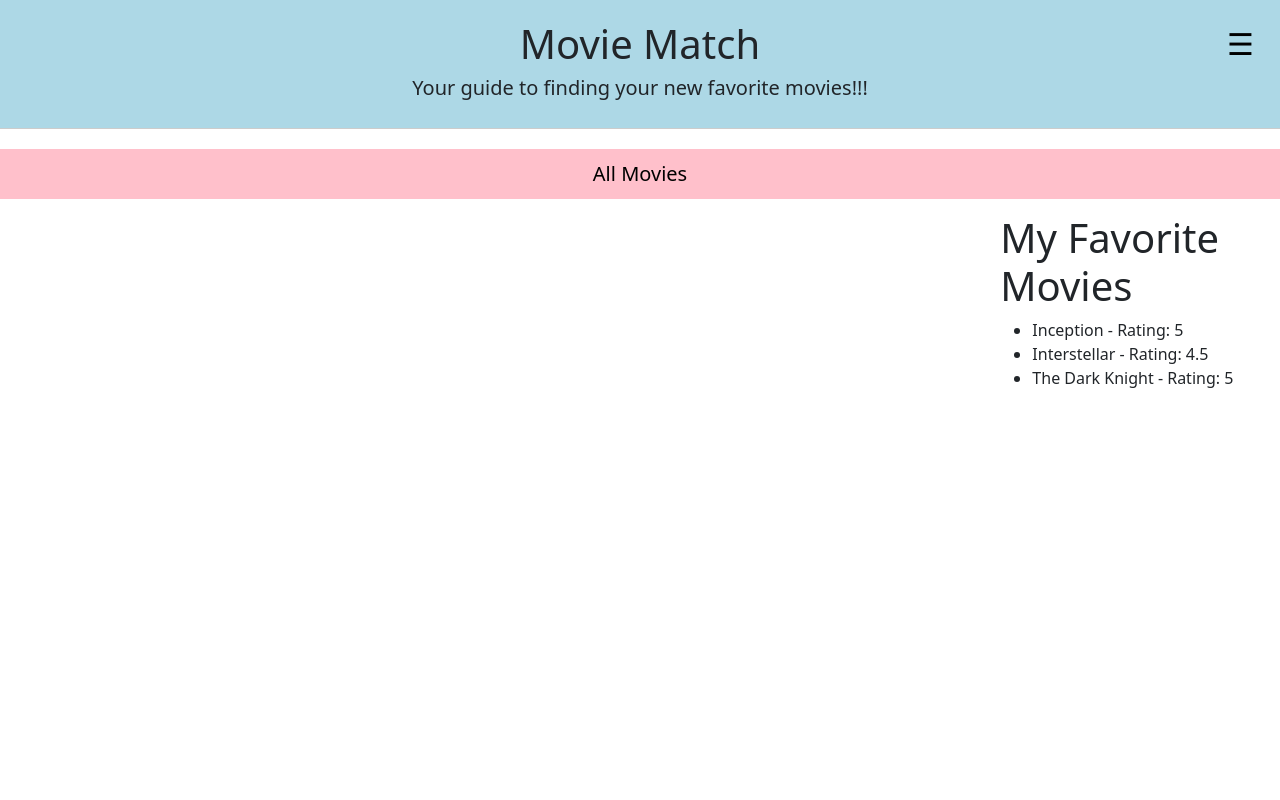
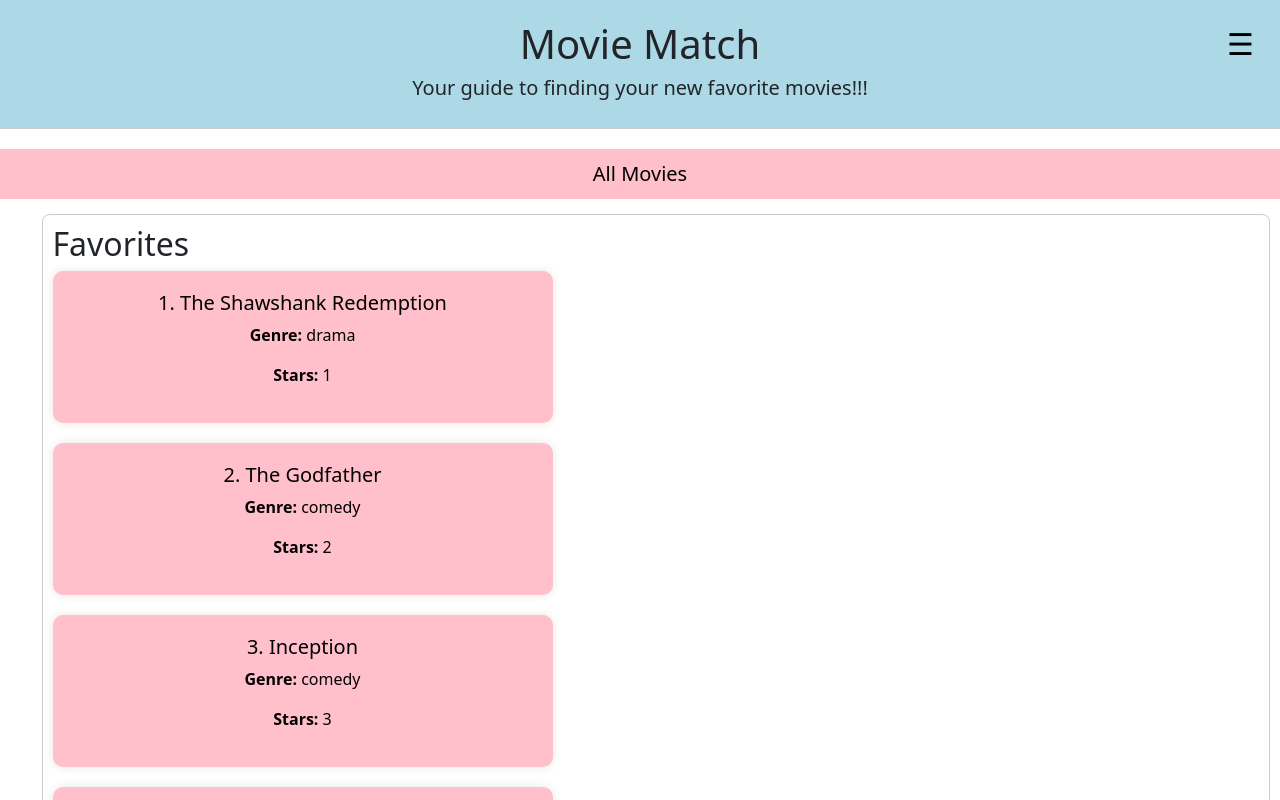
Before and after one commit to sulagnamoh/movie-match, a React (Create React App) app: page /favorites in a window 1280 px wide. Shown: the top 800 px of the page. Built offline with nearby package versions, Linux system fonts and the light colour scheme.

Commit message:
Added leaderboard and movie ratings to database

```diff
--- /dev/null
+++ b/src/pages/Favorites.css
@@ -0,0 +1,38 @@
+.favorites {
+    width: 1000000px;
+    padding: 10px;
+    border: 1px solid #ccc;
+    justify-content: center;
+    border-radius: 8px;
+    background-color: #ffffff;
+    margin-right: 10px;
+  }
+
+  /*
+  .favorites {
+    display: flex;
+    flex-wrap: wrap;
+    gap: 20px;
+  }
+
+
+  .favorites {
+    display: flex;
+    flex-direction: column;
+    margin-bottom: 20px;
+    margin-right: 600px;
+  }
+*/
+
+
+  .favorites-item {
+    background: pink; /* Light blue background */
+    color: black; /* Black text color */
+    padding: 20px;
+    border-radius: 10px;
+    box-shadow: 0 0 10px rgba(0, 0, 0, 0.1);
+    width: 100%;
+    max-width: 500px; /* Width of each leaderboard item */
+    text-align: center; /* Center the text */
+    margin-bottom: 20px; /* Add space below each item */
+  }
--- a/src/pages/Favorites.js
+++ b/src/pages/Favorites.js
@@ -1,3 +1,65 @@
+import React from 'react';
+import { movies_db } from './Home'; // Import the movie data
+import './Favorites.css'; // Import CSS for styling
+
+export function Favorites() {
+  // Sort movies by rank
+  const sortedMovies = [...movies_db].sort((a, b) => a.rank - b.rank);
+
+  return (
+    <div className="favorites">
+      <h2>Favorites</h2>
+      <div className="favorites-container">
+        {sortedMovies.map(movie => (
+          <div key={movie.id} className="favorites-item">
+            <h5>{movie.rank}. {movie.name}</h5>
+            <p><strong>Genre:</strong> {movie.genre}</p>
+            <p><strong>Stars:</strong> {movie.rank}</p>
+          </div>
+        ))}
+      </div>
+    </div>
+  );
+}
+
+export default Favorites;
+
+
+
+
+
+
+
+
+
+
+
+
+
+
+
+
+
+
+
+
+
+
+
+
+
+
+
+
+
+
+
+
+
+
+
+
+/*
 import React from 'react';
 
 
@@ -25,3 +87,4 @@ const Favorites = () => {
 
 
 export default Favorites;
+*/
--- a/src/pages/Home.js
+++ b/src/pages/Home.js
@@ -4,20 +4,20 @@ import './MovieList.css'; // Import CSS for styling
 
   // Sample movie data
   export const movies_db = [
-    { id: 1, name: 'Inception', description: 'A mind-bending thriller about dreams and reality.', genre: '0' },
-    { id: 2, name: 'The Shawshank Redemption', description: 'A story of hope and friendship in a prison.', genre: '1' },
-    { id: 3, name: 'The Godfather', description: 'A classic mafia saga of power, loyalty, and betrayal.', genre: '0' },
-    { id: 4, name: 'The Dark Knight', description: 'A gritty and intense superhero drama with the Joker.', genre: '2' },
-    { id: 5, name: 'Pulp Fiction', description: 'A non-linear story of crime and redemption.' },
-    { id: 6, name: 'Forrest Gump', description: 'A heartwarming tale of an ordinary man living an extraordinary life.' },
-    { id: 7, name: 'Fight Club', description: 'An exploration of masculinity and consumerism in modern society.' },
-    { id: 8, name: 'The Matrix', description: 'A sci-fi action film that explores the nature of reality.' },
-    { id: 9, name: 'Goodfellas', description: 'An inside look into the world of organized crime.' },
-    { id: 10, name: 'The Lord of the Rings: The Fellowship of the Ring', description: 'The first installment of a fantasy epic.' },
-    { id: 11, name: 'The Silence of the Lambs', description: 'A psychological thriller about a young FBI agent and a brilliant criminal profiler.' },
-    { id: 12, name: 'Schindler\'s List', description: 'A powerful story of courage and humanity during the Holocaust.' },
-    { id: 13, name: 'Gladiator', description: 'An epic historical drama set in ancient Rome.' },
-    { id: 14, name: 'The Departed', description: 'A crime thriller about an undercover cop and a mole in the police department.' }
+    { id: 1, name: 'Inception', description: 'A mind-bending thriller about dreams and reality.', genre: 'comedy', rank: 3 },
+    { id: 2, name: 'The Shawshank Redemption', description: 'A story of hope and friendship in a prison.', genre: 'drama', rank: 1 },
+    { id: 3, name: 'The Godfather', description: 'A classic mafia saga of power, loyalty, and betrayal.', genre: 'comedy', rank: 2 },
+    { id: 4, name: 'The Dark Knight', description: 'A gritty and intense superhero drama with the Joker.', genre: 'drama', rank: 5 },
+    { id: 5, name: 'Pulp Fiction', description: 'A non-linear story of crime and redemption.', genre: 'horror', rank: 4 },
+    { id: 6, name: 'Forrest Gump', description: 'A heartwarming tale of an ordinary man living an extraordinary life.', rank: 8 },
+    { id: 7, name: 'Fight Club', description: 'An exploration of masculinity and consumerism in modern society.', rank: 7 },
+    { id: 8, name: 'The Matrix', description: 'A sci-fi action film that explores the nature of reality.', rank: 6 },
+    { id: 9, name: 'Goodfellas', description: 'An inside look into the world of organized crime.', rank: 10 },
+    { id: 10, name: 'The Lord of the Rings: The Fellowship of the Ring', description: 'The first installment of a fantasy epic.', rank: 9 },
+    { id: 11, name: 'The Silence of the Lambs', description: 'A psychological thriller about a young FBI agent and a brilliant criminal profiler.', rank: 11 },
+    { id: 12, name: 'Schindler\'s List', description: 'A powerful story of courage and humanity during the Holocaust.', rank: 12 },
+    { id: 13, name: 'Gladiator', description: 'An epic historical drama set in ancient Rome.', rank: 13 },
+    { id: 14, name: 'The Departed', description: 'A crime thriller about an undercover cop and a mole in the police department.', rank: 14 }
   ];
 
   export function MovieList() {
```
